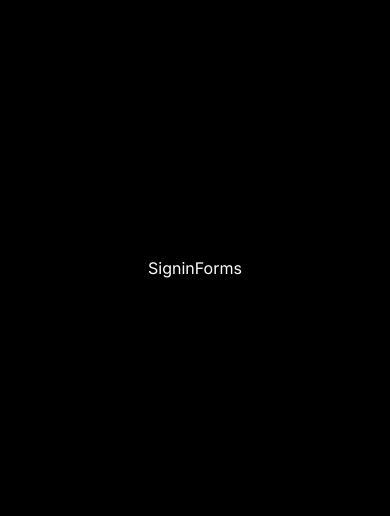
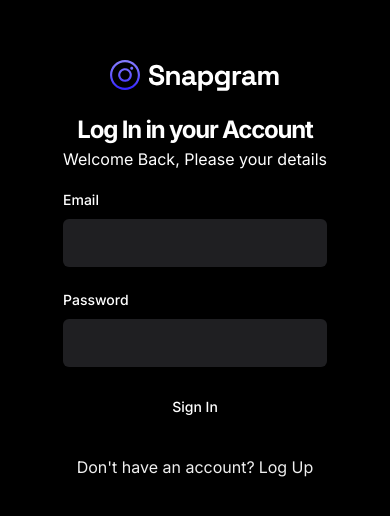
Before and after one commit to MdRiabi/MediaApp, a React (Vite) app: page /sign-in in a window 390 px wide. Shown: the part 154-670 px from the top of the page. Built offline with nearby package versions, Linux system fonts and the light colour scheme; no server answers.

Commit message:
finishing signin functions

```diff
--- a/src/_auth/forms/SigninForms.tsx
+++ b/src/_auth/forms/SigninForms.tsx
@@ -1,8 +1,132 @@
+
+import {z} from "zod";
+import {zodResolver} from "@hookform/resolvers/zod";
+import {Link, useNavigate} from 'react-router-dom';
+import {Button} from "@/components/ui/button";
+import {Form, FormControl, FormField, FormItem, FormLabel, FormMessage} from "@/components/ui/form";
+import {Input} from "@/components/ui/input";
+import {useForm} from "react-hook-form";
+import {SigninValidation} from "@/lib/validation";
+import Loader from "@/components/shared/Loader";
+//import { createUserAccount } from "@/lib/appwrite/api";
+import {useToast} from "@/components/ui/use-toast";
+import { useSignInAccount} from "@/lib/react-query/queriesAndMutations";
+import {useUserContext} from "@/context/AuthContext.tsx";
+
 
 const SigninForms = () => {
+  const {toast} = useToast();
+  // const isLoading = false;
+  const {checkAuthUser, isLoading: isUserLoading} = useUserContext();
+  const navigate = useNavigate();
+
+
+
+  const {mutateAsync: signInAccount} = useSignInAccount();
+
+  // 1 define your form
+  const form = useForm<z.infer<typeof SigninValidation>>({
+    resolver: zodResolver(SigninValidation),
+    defaultValues: {
+      email: "",
+      password: "",
+    },
+  });
+
+  // Queries
+  // const { mutateAsync: createUserAccount, isLoading: isCreatingAccount } = useCreateUserAccountMutation(); 1.32
+
+  // 2. Define a submit handler.
+  async function onSubmit(values: z.infer<typeof SigninValidation>) {
+
+
+    const session = await signInAccount({
+      email: values.email,
+      password: values.password,
+    })
+    /// create a user
+    //50.35
+
+    if (!session) {
+      return toast({title: 'Sign in failed! Please try again.'})
+    }
+
+    const isLoggedIn = await checkAuthUser();
+
+    if (isLoggedIn) {
+      form.reset();
+
+      navigate('/');
+    }else{
+      return toast({title: 'Sign in failed! Please try again.'})
+
+    }
+  }
+
+
   return (
-    <div>SigninForms</div>
-  )
-}
+      <Form {...form}>
+        <div className="sm:w-420 flex-center flex-col">
+          <img src="/assets/images/logo.svg"/>
+          <h2 className="h3-bold md:h2-bold pt-5 sm:pt-12">
+            Log In in your Account
+          </h2>
+          <p>Welcome Back, Please your details</p>
 
-export default SigninForms
+          <form
+              onSubmit={form.handleSubmit(onSubmit)}
+              className="flex flex-col gap-5 w-full mt-4"
+          >
+
+
+            <FormField
+                control={form.control}
+                name="email"
+                render={({field}) => (
+                    <FormItem>
+                      <FormLabel>Email</FormLabel>
+                      <FormControl>
+                        <Input type="email" className="shad-input" {...field} />
+                      </FormControl>
+
+                      <FormMessage/>
+                    </FormItem>
+                )}
+            />
+
+            <FormField
+                control={form.control}
+                name="password"
+                render={({field}) => (
+                    <FormItem>
+                      <FormLabel>Password</FormLabel>
+                      <FormControl>
+                        <Input type="password" className="shad-input" {...field} />
+                      </FormControl>
+
+                      <FormMessage/>
+                    </FormItem>
+                )}
+            />
+
+            <Button type="submit" className="shad-button-primary">
+              {
+                isUserLoading ? (
+                    <div className="flex-center gap-2">
+                      <Loader/> ...Loading
+
+                    </div>
+                ) : "Sign In"
+              }
+            </Button>
+            <p className="text-small-regular text-light-2 text-center mt-2">
+              Don't have an account?
+              <Link to="/sign-up" className="test-primary-500 text-small-semibold ml-1">Log Up </Link>
+            </p>
+          </form>
+        </div>
+      </Form>
+  );
+};
+
+export default SigninForms;
--- a/src/context/AuthContext.tsx
+++ b/src/context/AuthContext.tsx
@@ -63,8 +63,8 @@
 
     useEffect(() =>{
         if(
-            localStorage.getItem('cookieFallback') === '[]'
-            //localStorage.getItem('cookieFallback') === null
+            localStorage.getItem('cookieFallback') === '[]' ||
+            localStorage.getItem('cookieFallback') === null
         )
             navigate('/sign-in');
         checkAuthUser();
--- a/src/lib/appwrite/api.ts
+++ b/src/lib/appwrite/api.ts
@@ -69,9 +69,22 @@
 
 }
 
+
+
+export async function getAccount() {
+    try {
+      const currentAccount = await account.get();
+
+      return currentAccount;
+    } catch (error) {
+      console.log(error);
+    }
+  }
+
+
 export  async  function getCurrentUser(){
     try {
-        const currentAccount = await account.get();
+        const currentAccount = await getAccount();
         if (!currentAccount) throw  Error;
 
         const currentUser = await databases.listDocuments(
--- a/src/lib/validation/index.tsx
+++ b/src/lib/validation/index.tsx
@@ -12,3 +12,10 @@
 
     password: z.string().min(8, {message:'Password must be at least 8 characters long.'})
   })
+
+export const SigninValidation = z.object({
+
+    email: z.string().email(),
+
+    password: z.string().min(8, {message:'Password must be at least 8 characters long.'})
+})
```
